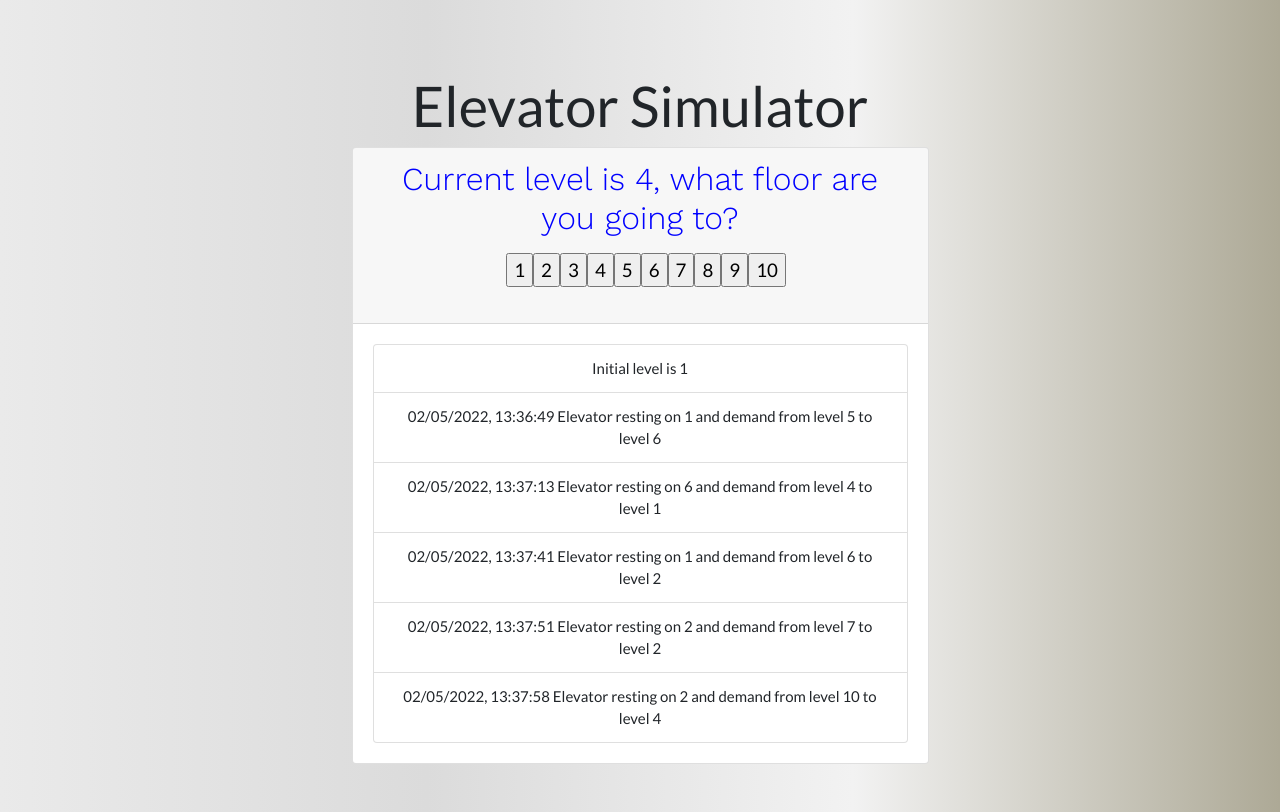
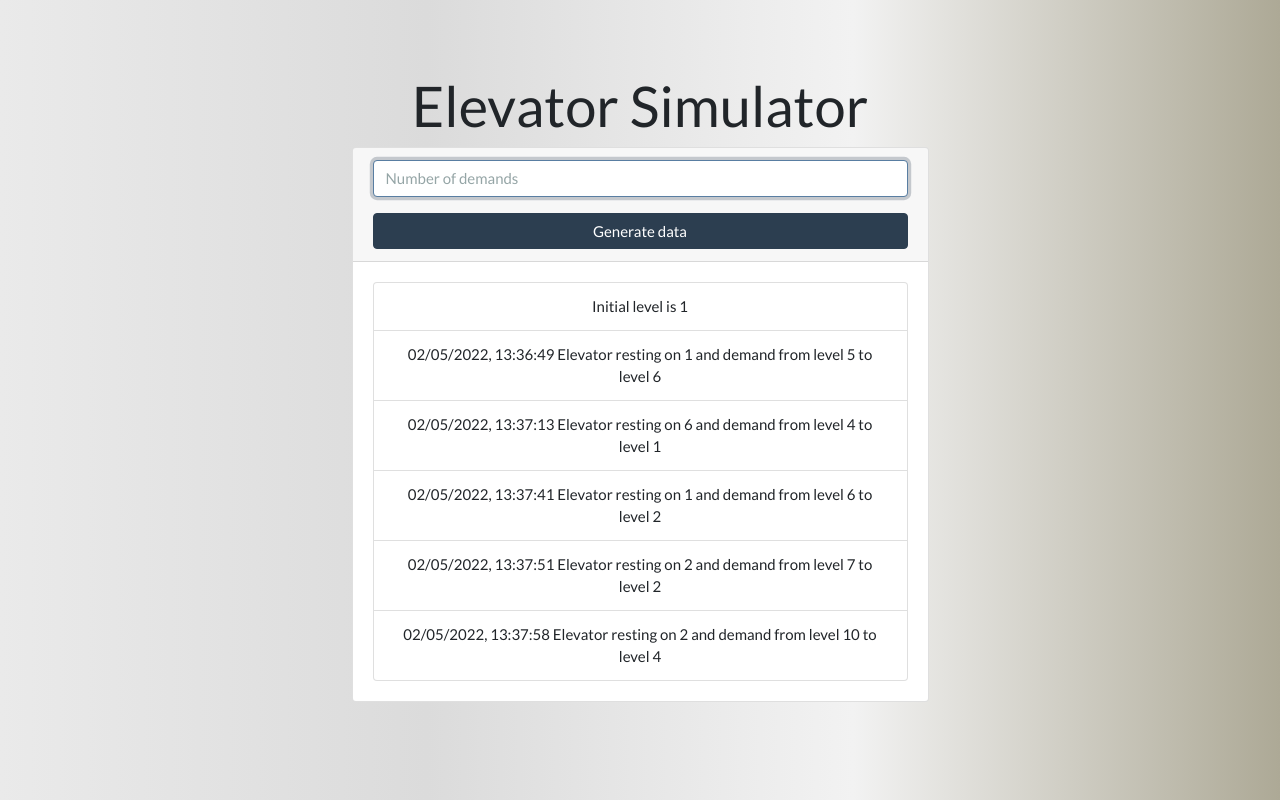
Before and after one commit to SebasAI95/Elevator, a Flask app: page / in a window 1280 px wide. Run offline with Flask 2, Linux system fonts and the light colour scheme; data comes from the database, SQL or seed files in the repository; both versions use the stored data as it was after the commit; some libraries are stand-ins or nearby versions.

Commit message:
dataframe and automation

```diff
--- a/app.py
+++ b/app.py
@@ -2,6 +2,10 @@ from flask import Flask, render_template, request, redirect, url_for
 from flask_sqlalchemy import SQLAlchemy
 import numpy as np
 from datetime import datetime
+import pandas as pd
+import random
+from time import sleep
+import pandas as pd
 
 #App initialization
 app = Flask(__name__)
@@ -28,30 +32,60 @@ class Demands(db.Model):
 #Demands table creation
 db.create_all()
 
+#Dataframe creation
+data = pd.DataFrame()
+
 #App routes
 
 #Home
 @app.route('/')
 def root():
 
+    #Query of table Demands
     demands = Demands.query.all()
     demands2 = []
+    date = []
+    lvl_current = []
+    lvl_rest = []
+    lvl_object = []
+    id = []
 
-    #Build summary of each demand
+    #Build summary of each demand and create dataframe
     for demand in demands:
 
         if demand.id > 1:
             demands2.append(str(demand.lvl_date.strftime("%m/%d/%Y, %H:%M:%S")) + " Elevator resting on "+ str(demand.lvl_rest) +" and demand from level " + str(demand.lvl_current) + " to level " + str(demand.lvl_object))
+
         else :
             demands2.append("Initial level is 1")
 
-    global lvl_curr
-    lvl_curr = np.random.randint(11, size=1)
-    return render_template('index.html', demands2 = demands2, lvl_curr = (lvl_curr[0]))
+        #list to dataframe
+        date.append(demand.lvl_date.strftime("%m/%d/%Y, %H:%M:%S"))
+        lvl_current.append(demand.lvl_current)
+        lvl_rest.append(demand.lvl_rest)
+        lvl_object.append(demand.lvl_object)
+        id.append(demand.id)
+
+    #Create
+    demands = pd.DataFrame()
+    demands['id'] = id
+    demands['date'] = date
+    demands['resting lvl'] = lvl_rest
+    demands['current lvl'] = lvl_current
+    demands['target lvl'] = lvl_object
+
+    #Write to csv format
+    demands.to_csv('demands.csv', index=False)
+
+    return render_template('index.html', demands2 = demands2)
+
 
 #Demand of people
 @app.route('/demand', methods=['POST'])
 def demand():
+
+    #Number o demands
+    n_demands = request.form['demands_number']
 
     #Create initial elevator state (The elevator is suppossed to start in lvl 1)
     temp = Demands.query.first()
@@ -60,14 +94,35 @@ def demand():
         db.session.add(demand_0)
         db.session.commit()
 
+    for i in range(int(n_demands)):
 
-    #Query of resting level (The objective level of last demand)
-    rest = Demands.query
+        rest = Demands.query.all()
 
-    demand = Demands(lvl_object = int(request.form['lvl_object']), lvl_current = int(lvl_curr[0]), lvl_rest = str(rest[-1].lvl_object), lvl_date = datetime.now())
-    db.session.add(demand)
+        #Create lvl_current (random number between [1-10])
+        lvl_curr = np.random.randint(1, high=11, size=1, dtype=int)
+        lvl_current = int(lvl_curr[0])
+
+        list = np.array(np.linspace(1,10,10))
+        idx = np.where(list == lvl_current)
+
+        #Array without lvl_current
+        list = np.delete(list,idx[0][0])
+
+        #Create lvl_object(different to lvl_current)
+        lvl_object = random.choice(list)
+
+        #lvl_rest
+        lvl_rest = rest[-1].lvl_object
+
+        #Create a random delay
+        sleep(random.randint(3,30))
+        lvl_date = datetime.now()
+
+        demand = Demands(lvl_object = lvl_object, lvl_current = lvl_current, lvl_rest = lvl_rest, lvl_date = lvl_date)
+        db.session.add(demand)
+
+
     db.session.commit()
-    init = False
 
     return redirect(url_for('root'))
 
--- a/templates/index.html
+++ b/templates/index.html
@@ -22,33 +22,18 @@
                 <div class="card">
 
                     <div class="card-header">
-                        <!--Current elevator level-->
-
-                        <h3 small class="text-center title">Current level is {{lvl_curr}}, what floor are you going to?</h3>
-
-                        <!--Objective elevator level-->
+                        <!--INPUT demands number-->
                         <form action="/demand" method="POST">
-
                             <div class="form-group">
-                                <div class="row">
-                                    <div class="col-md-7 mx-auto text-center">
-                                        <div class="btn-group btn-lg">
-                                            <input type="submit" name="lvl_object" value="1">
-                                            <input type="submit" name="lvl_object" value="2">
-                                            <input type="submit" name="lvl_object" value="3">
-                                            <input type="submit" name="lvl_object" value="4">
-                                            <input type="submit" name="lvl_object" value="5">
-                                            <input type="submit" name="lvl_object" value="6">
-                                            <input type="submit" name="lvl_object" value="7">
-                                            <input type="submit" name="lvl_object" value="8">
-                                            <input type="submit" name="lvl_object" value="9">
-                                            <input type="submit" name="lvl_object" value="10">
-                                        </div>
-                                    </div>
-                                </div>
+                                <input type="text" name="demands_number" placeholder="Number of demands" class="form-control" autofocus>
                             </div>
 
+                            <!--Generate data!-->
+                            <button type="submit" class="btn btn-primary btn-block">
+                               Generate data
+                            </button>
                         </form>
+
                     </div>
 
                     <div class="card-body">
@@ -61,6 +46,8 @@
                             {% endfor %}
                         </ul>
                     </div>
+
+
                 </div>
             </div>
 
```
Also changed, not shown: demands.csv (added, +7 -0 lines), databases/elevator.db, 2 other files.
